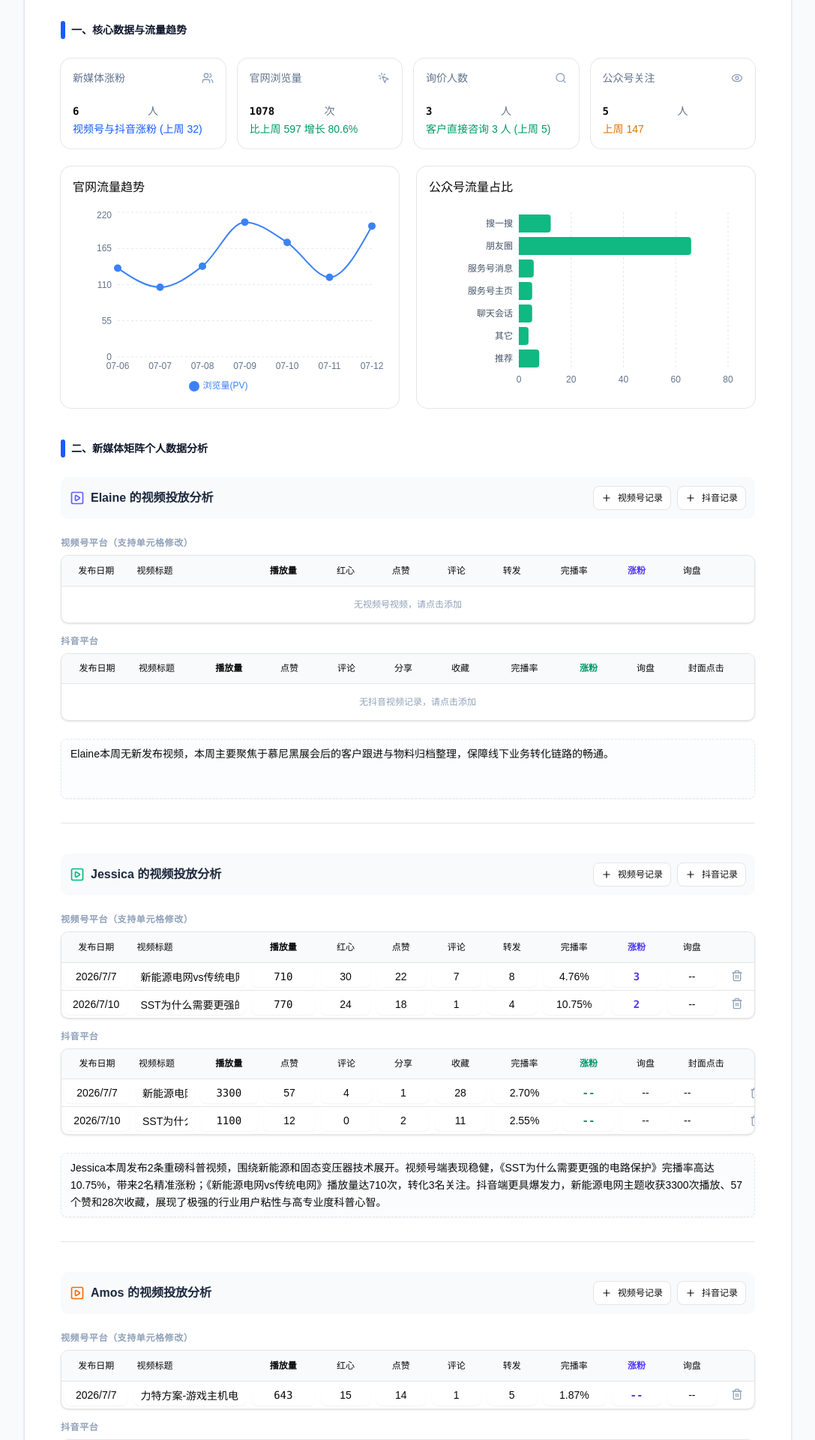
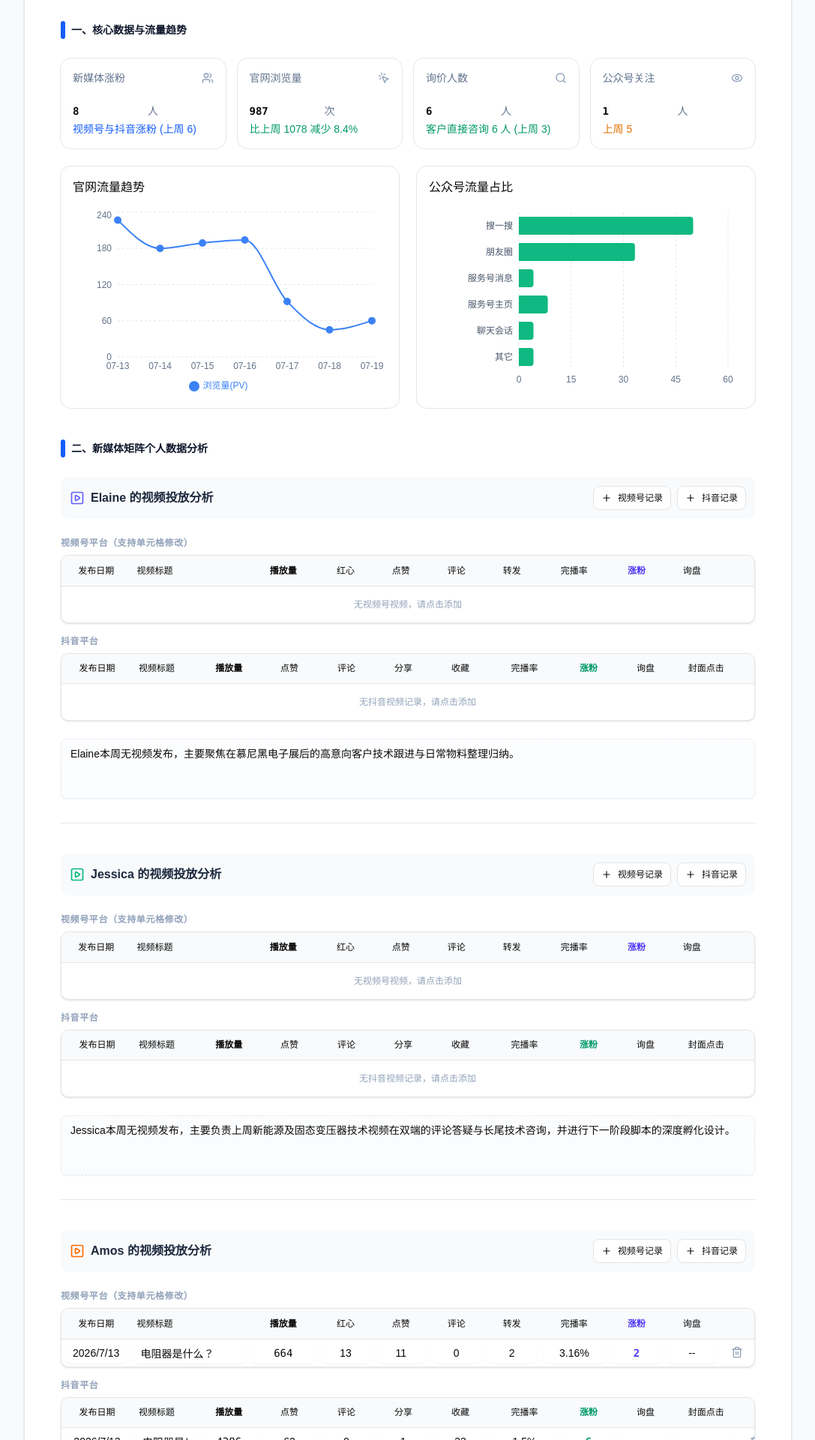
Before and after one commit to callamos/charles-amos, a React (Vite) app: page / in a window 1280 px wide. Shown: the part 220-2140 px from the top of the page at 75% size, without its empty margins (96-1183 px from the left). Built offline with nearby package versions, Linux system fonts and the light colour scheme.

Commit message:
chore: update operational report sample data
Update website traffic stats, WeChat source distribution, and report date range for the current reporting period.

```diff
--- a/src/App.tsx
+++ b/src/App.tsx
@@ -8,30 +8,29 @@ import { Plus, Trash2, TrendingUp, Users, Eye, MousePointerClick, Activity, Play
 import { LineChart, Line, BarChart, Bar, XAxis, YAxis, CartesianGrid, Tooltip, Legend, ResponsiveContainer } from 'recharts';
 
 const websiteTrafficData = [
-  { name: '07-06', pv: 135 },
-  { name: '07-07', pv: 106 },
-  { name: '07-08', pv: 138 },
-  { name: '07-09', pv: 205 },
-  { name: '07-10', pv: 174 },
-  { name: '07-11', pv: 121 },
-  { name: '07-12', pv: 199 },
+  { name: '07-13', pv: 227 },
+  { name: '07-14', pv: 180 },
+  { name: '07-15', pv: 189 },
+  { name: '07-16', pv: 194 },
+  { name: '07-17', pv: 92 },
+  { name: '07-18', pv: 45 },
+  { name: '07-19', pv: 60 },
 ];
 
 const wechatSourceData = [
-  { name: '搜一搜', value: 12.2 },
-  { name: '朋友圈', value: 65.9 },
-  { name: '服务号消息', value: 5.7 },
-  { name: '服务号主页', value: 5.1 },
-  { name: '聊天会话', value: 5.1 },
-  { name: '其它', value: 3.7 },
-  { name: '推荐', value: 7.8 },
+  { name: '搜一搜', value: 50.0 },
+  { name: '朋友圈', value: 33.3 },
+  { name: '服务号消息', value: 4.2 },
+  { name: '服务号主页', value: 8.3 },
+  { name: '聊天会话', value: 4.2 },
+  { name: '其它', value: 4.2 },
 ];
 
 export default function App() {
   // State for editable fields
   const [reportTitle, setReportTitle] = useState('工作周报');
   const [reporterName, setReporterName] = useState('Amos');
-  const [reportDate, setReportDate] = useState('2026-07-06到2026-07-12');
+  const [reportDate, setReportDate] = useState('2026-07-13到2026-07-19');
 
   const [section1Title, setSection1Title] = useState('一、核心数据与流量趋势');
   const [section2Title, setSection2Title] = useState('二、新媒体矩阵个人数据分析');
@@ -40,39 +39,33 @@ export default function App() {
   const [section6Title, setSection6Title] = useState('五、周报总结');
 
   // Core metrics states
-  const [followersCount, setFollowersCount] = useState('6');
-  const [followersSub, setFollowersSub] = useState('视频号与抖音涨粉 (上周 32)');
-  const [trafficCount, setTrafficCount] = useState('1078');
-  const [trafficSub, setTrafficSub] = useState('比上周 597 增长 80.6%');
-  const [inquiryCount, setInquiryCount] = useState('3');
-  const [inquirySub, setInquirySub] = useState('客户直接咨询 3 人 (上周 5)');
-  const [wechatFollowsCount, setWechatFollowsCount] = useState('5');
-  const [wechatFollowsSub, setWechatFollowsSub] = useState('上周 147');
+  const [followersCount, setFollowersCount] = useState('8');
+  const [followersSub, setFollowersSub] = useState('视频号与抖音涨粉 (上周 6)');
+  const [trafficCount, setTrafficCount] = useState('987');
+  const [trafficSub, setTrafficSub] = useState('比上周 1078 减少 8.4%');
+  const [inquiryCount, setInquiryCount] = useState('6');
+  const [inquirySub, setInquirySub] = useState('客户直接咨询 6 人 (上周 3)');
+  const [wechatFollowsCount, setWechatFollowsCount] = useState('1');
+  const [wechatFollowsSub, setWechatFollowsSub] = useState('上周 5');
 
   // Media Matrix State
   const [elaineVideos, setElaineVideos] = useState([]);
   const [elaineDouyin, setElaineDouyin] = useState([]);
-  const [elaineSummary, setElaineSummary] = useState('Elaine本周无新发布视频，本周主要聚焦于慕尼黑展会后的客户跟进与物料归档整理，保障线下业务转化链路的畅通。');
+  const [elaineSummary, setElaineSummary] = useState('Elaine本周无视频发布，主要聚焦在慕尼黑电子展后的高意向客户技术跟进与日常物料整理归纳。');
 
-  const [jessicaVideos, setJessicaVideos] = useState([
-    { id: 1, title: '新能源电网vs传统电网', date: '2026/7/7', views: '710', hearts: '30', likes: '22', comments: '7', forwards: '8', follows: '3', completion: '4.76%', inquiry: '--' },
-    { id: 2, title: 'SST为什么需要更强的电路保护', date: '2026/7/10', views: '770', hearts: '24', likes: '18', comments: '1', forwards: '4', follows: '2', completion: '10.75%', inquiry: '--' },
-  ]);
-  const [jessicaDouyin, setJessicaDouyin] = useState([
-    { id: 1, title: '新能源电网vs传统电网', date: '2026/7/7', views: '3300', completion: '2.70%', follows: '--', likes: '57', comments: '4', shares: '1', favs: '28', inquiry: '--', coverClick: '--' },
-    { id: 2, title: 'SST为什么需要更强的电路保护', date: '2026/7/10', views: '1100', completion: '2.55%', follows: '--', likes: '12', comments: '0', shares: '2', favs: '11', inquiry: '--', coverClick: '--' },
-  ]);
-  const [jessicaSummary, setJessicaSummary] = useState('Jessica本周发布2条重磅科普视频，围绕新能源和固态变压器技术展开。视频号端表现稳健，《SST为什么需要更强的电路保护》完播率高达10.75%，带来2名精准涨粉；《新能源电网vs传统电网》播放量达710次，转化3名关注。抖音端更具爆发力，新能源电网主题收获3300次播放、57个赞和28次收藏，展现了极强的行业用户粘性与高专业度科普心智。');
+  const [jessicaVideos, setJessicaVideos] = useState([]);
+  const [jessicaDouyin, setJessicaDouyin] = useState([]);
+  const [jessicaSummary, setJessicaSummary] = useState('Jessica本周无视频发布，主要负责上周新能源及固态变压器技术视频在双端的评论答疑与长尾技术咨询，并进行下一阶段脚本的深度孵化设计。');
 
   const [amosVideos, setAmosVideos] = useState([
-    { id: 1, title: '力特方案-游戏主机电源保护eFuse', date: '2026/7/7', views: '643', hearts: '15', likes: '14', comments: '1', forwards: '5', follows: '--', completion: '1.87%', inquiry: '--' },
+    { id: 1, title: '电阻器是什么？', date: '2026/7/13', views: '664', hearts: '13', likes: '11', comments: '0', forwards: '2', follows: '2', completion: '3.16%', inquiry: '--' },
   ]);
   const [amosDouyin, setAmosDouyin] = useState([
-    { id: 1, title: '力特方案-游戏主机电源保护eFuse', date: '2026/7/7', views: '1293', completion: '0.32%', follows: '--', likes: '5', comments: '0', shares: '0', favs: '3', inquiry: '--', coverClick: '--' },
+    { id: 1, title: '电阻器是什么？', date: '2026/7/13', views: '4386', completion: '1.5%', follows: '6', likes: '62', comments: '0', shares: '1', favs: '33', inquiry: '--', coverClick: '--' },
   ]);
-  const [amosSummary, setAmosSummary] = useState('Amos本周聚焦消费电子细分方案发布《力特方案-游戏主机电源保护eFuse》。视频号端稳定播放643次，转发5次，推荐15次；抖音端播放量达1293次，点赞5次，收藏3次。内容精准覆盖垂直极客和极硬核硬件工程师，巩固了品牌专业选型与技术服务形象。');
+  const [amosSummary, setAmosSummary] = useState('Amos本周聚焦元器件基础科普发布《电阻器是什么？》。视频号端收获664次播放、11个点赞并大涨2个高技术意向新粉丝；抖音端大放异彩，狂揽4386次曝光、62个点赞及33次收藏，极高比例的收藏凸显了基础科普知识对中下游硬件研发、采购及工科学生极强的实用价值 and 长尾种草复利，单一渠道直接新增6个行业极硬核粉丝。');
 
-  const [weeklySummary, setWeeklySummary] = useState('1. 核心流量趋势：本周新媒体总体涨粉6人（上周32人，进入展后沉淀期）。官网流量迎来大爆发，周PV高达1078（上周597），环比暴增80.6%，多天PV突破150次，展后线上长尾效应与搜索引流极其显著。公众号关注新增5人，流量占比中朋友圈传播爆发式飙升至65.9%，搜一搜占12.2%，表明优质内容裂变和展会社交圈层扩散成果斐然。\n2. 客户咨询：本周共承接官网等核心业务客询3人（上周5人），咨询高意向客户均对游戏主机eFuse方案及新能源电路保护有具体的代换和采购接洽，高意向精准流量转化效果优秀。\n3. 矩阵表现分析：Elaine本周无新片，全面推进展后线索转化；Jessica双重硬核输出（新能源及SST保护）双端狂揽4.4k+播放、85个点赞和39次收藏，深度渗透新能源开发者圈层；Amos聚焦游戏主机eFuse保护，双端引流近2k播放，持续构筑消费电子技术高地。\n4. 搜索与GEO布局：SEO百度关键词继续保持极高垄断，多词排名第一和第二；GEO（AI搜索引擎推荐）方面成果显著，千问、豆包等AI引擎在“力特代理商”、“上海力特代理商”等核心关键字上均有坚挺的品牌推荐与收录占位，深度锚定AI时代智能流量入口。');
+  const [weeklySummary, setWeeklySummary] = useState('1. 核心流量趋势：本周新媒体矩阵总体新增涨粉8人（上周6人），全面由Amos《电阻器是什么？》爆款引流贡献（视频号2人，抖音6人）。官网浏览量高位平稳运行，周PV为987次（上周1078次，展后自然回调），整体仍处于近千级别超高段位，展示了强劲的长尾搜索渗透与品牌心智粘性。公众号关注新增1人，流量占比中“搜一搜”渠道爆发式攀升至50%，朋友圈占比33.3%，呈现典型的高意向主动搜索与精准社交裂变特征。\n2. 客户咨询：本周共承接官网等核心高意向业务客询6人（上周3人），环比暴增100%，咨询内容向游戏主机电源保护、新型电阻元器件代换及采购高度收拢，科普种草的内容询盘复利极其优异。\n3. 矩阵表现分析：Elaine与Jessica本周进行展后线索跟进及下一阶段深硬核题材脚本的深度磨砺；Amos以极具普适度的《电阻器是什么？》基础科普打穿硬核外围屏障，两端累积狂揽5k+播放、73点赞与33次收藏，以长尾刚需科普为产品和代理能力完成了极其成功的基础流量蓄水。\n4. 搜索与GEO布局：SEO百度关键词继续展示无可撼动的垄断统治力，多词保持行业前二名；同时GEO（AI搜索引擎推荐）方面卡位卓越，千问、豆包等AI推荐引擎在“力特代理商”、“上海力特代理商”等核心商业流量词上持续保持首屏推荐占位，深度筑牢智能硬件开发者搜索心智。');
 
   const [seo, setSeo] = useState([
     { id: 1, keyword: 'KSS华东代理', rank: '排名第一' },
```
